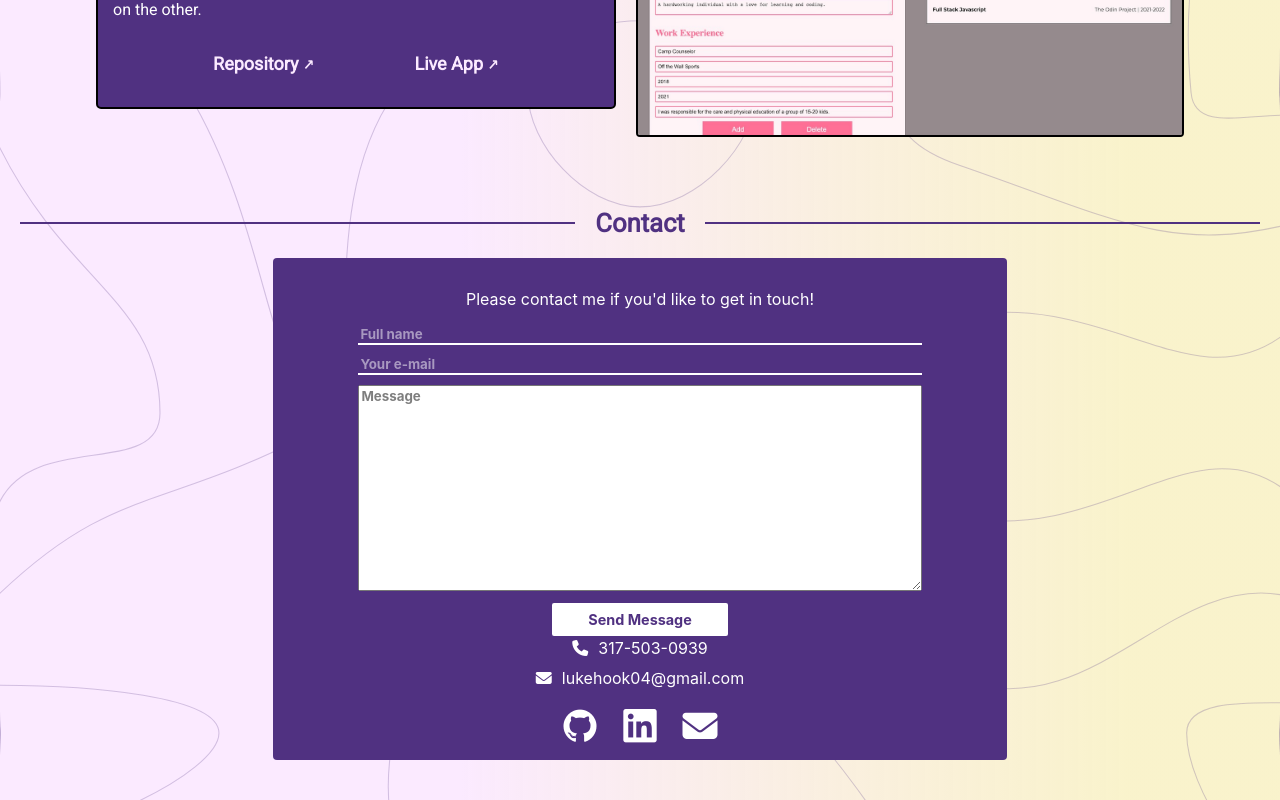
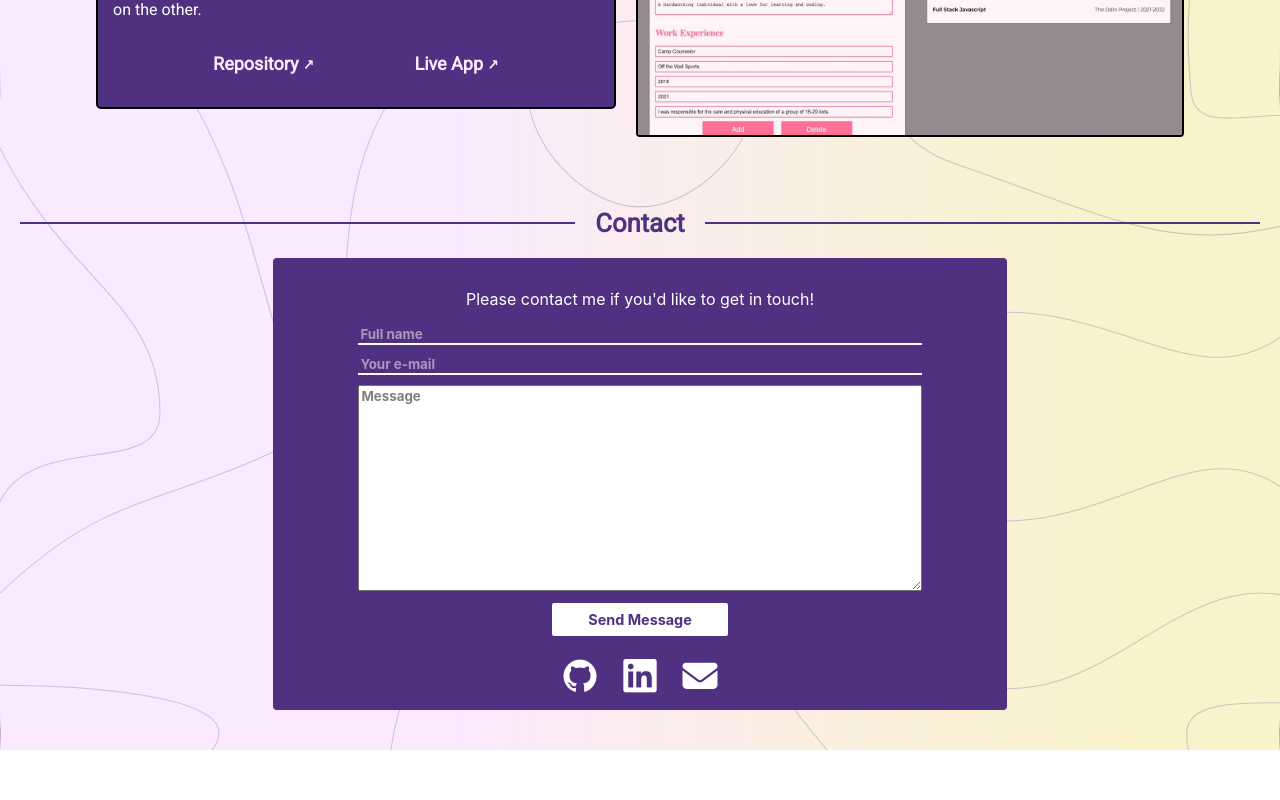
Before and after one commit to luhook04/personal-portfolio, a React (Create React App) app: page / in a window 1280 px wide. Shown: the part 2787-3587 px from the top of the page. After the commit the page ends 3537 px from the top, so only its background shows below. Built offline with nearby package versions, Linux system fonts and the light colour scheme; a web font is replaced by a local one.

Commit message:
Add a modal that confirms that the message was sent

```diff
--- a/src/App.css
+++ b/src/App.css
@@ -372,6 +372,9 @@ h2 {
     margin-left: auto;
     margin-right: auto;
   }
+  .modal {
+    font-size: 20px;
+  }
 
   .project-container {
     display: flex;
--- a/src/components/Contact.js
+++ b/src/components/Contact.js
@@ -11,14 +11,6 @@ const Contact = () => {
       <div className="contact-content">
         <p>Please contact me if you'd like to get in touch!</p>
         <ContactForm />
-        <div className="contact-info">
-          <i className="fa-solid fa-phone"></i>
-          <span>317-503-0939</span>
-        </div>
-        <div className="contact-info">
-          <i className="fa-solid fa-envelope"></i>
-          <span>lukehook04@gmail.com</span>
-        </div>
         <div className="contact-links">
           <a href="https://github.com/luhook04">
             <i className="devicon-github-original"></i>
--- a/src/components/ContactForm.js
+++ b/src/components/ContactForm.js
@@ -1,7 +1,9 @@
-import React, { useRef } from 'react';
+import React, { useRef, useState } from 'react';
 import emailjs from '@emailjs/browser';
+import Modal from './Modal';
 
 const ContactForm = () => {
+  const [showModal, setShowModal] = useState(false);
   const form = useRef();
 
   const sendEmail = (e) => {
@@ -16,14 +18,19 @@ const ContactForm = () => {
       )
       .then(
         (result) => {
+          setShowModal(true);
+          setTimeout(() => setShowModal(false), 5000);
           console.log(result.text);
         },
         (error) => {
           console.log(error.text);
         }
       );
+    e.target.reset();
   };
+
   return (
+    <div>
       <form ref={form} className="contact-form" onSubmit={sendEmail}>
         <input type="text" name="name" placeholder="Full name" required />
         <input type="email" name="email" placeholder="Your e-mail" required />
@@ -32,6 +39,8 @@ const ContactForm = () => {
           Send Message
         </button>
       </form>
+      <Modal showModal={showModal}></Modal>
+    </div>
   );
 };
 
--- /dev/null
+++ b/src/components/Modal.js
@@ -0,0 +1,14 @@
+const Modal = ({ showModal }) => {
+  return (
+    <>
+      {showModal && (
+        <div className="modal">
+          <p>Thank you for the message!</p>
+          <p>I'll get back to you as soon as possible!</p>
+        </div>
+      )}
+    </>
+  );
+};
+
+export default Modal;
```
Lines whose indentation alone changed are shown as unchanged.
